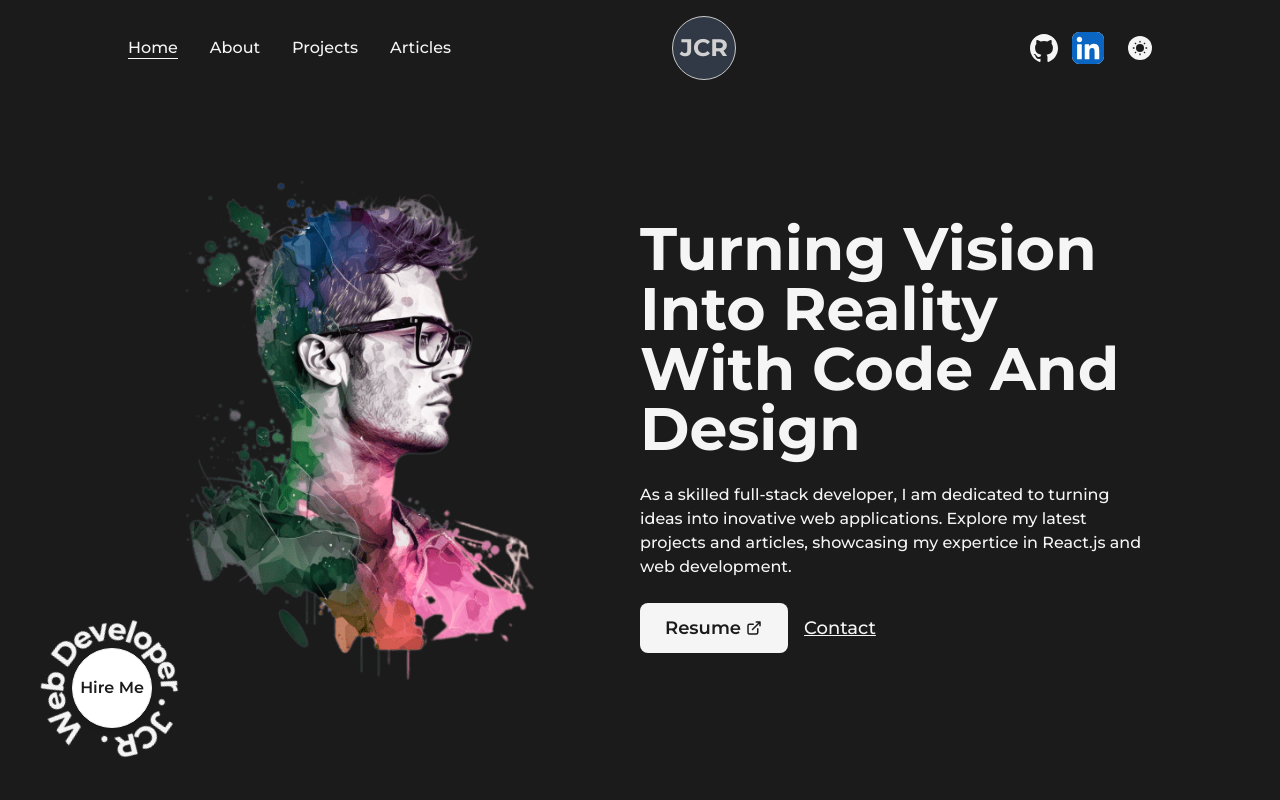
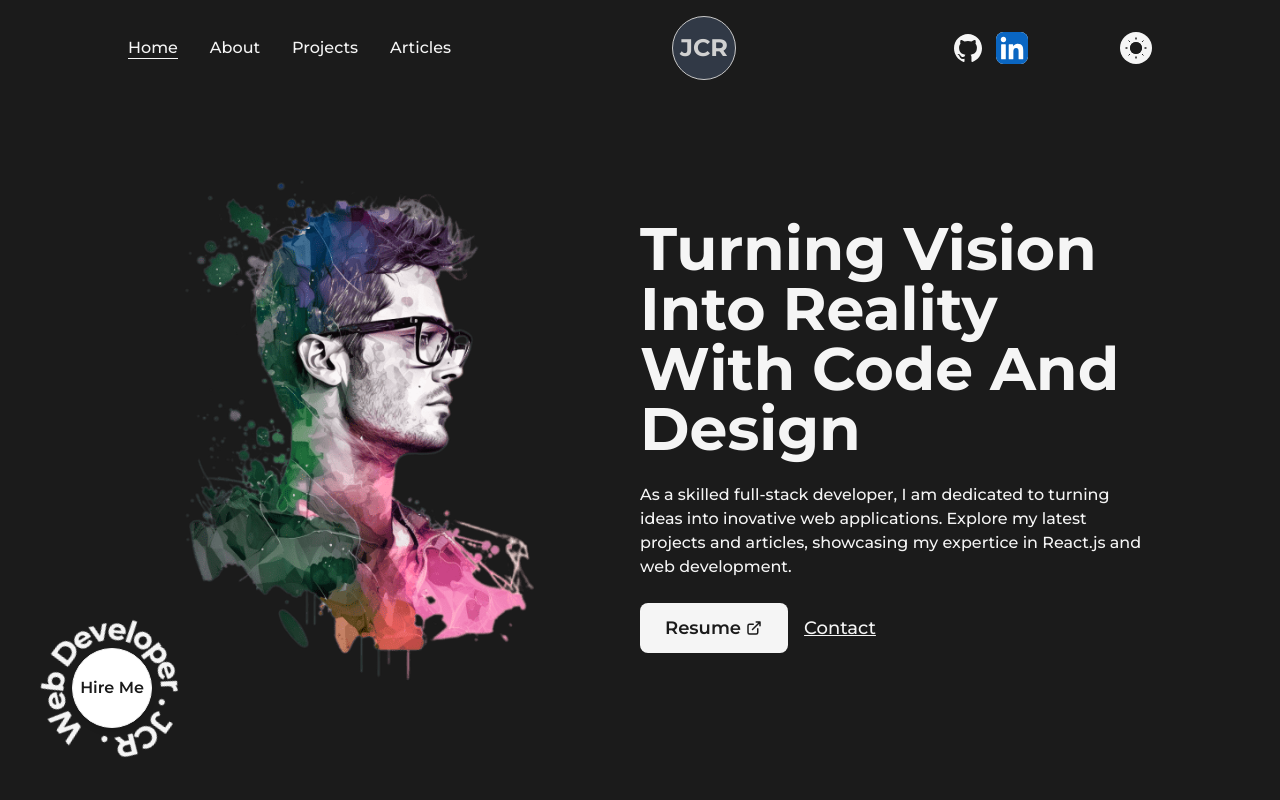
Before and after one commit to JesusC-R/portfolio, a Next.js app: page / in a window 1280 px wide. Both pictures are taken after a click on the button 1140 px from the left and 48 px from the top of the page. Shown: the top 800 px of the page. Built offline with nearby package versions, Linux system fonts and the light colour scheme.

Commit message:
Fix: Fix theme switcher animation.

```diff
--- a/src/app/components/Icons.tsx
+++ b/src/app/components/Icons.tsx
@@ -60,13 +60,45 @@ export const SunIcon: React.FC<SvgComponentProps> = ({
     className={`w-full h-auto ${className}`}
     {...rest}
   >
+    {" "}
     <g
       fill="none"
       stroke="currentColor"
       strokeDasharray={2}
       strokeLinecap="round"
       strokeLinejoin="round"
-      strokeWidth={2}
+      strokeWidth={1}
+    >
+      <path d="M12 21v1m9-10h1M12 3V2M3 12H2" />
+      <path d="m18.5 18.5.5.5m-.5-13.5L19 5m-13.5.5L5 5m.5 13.5L5 19" />
+    </g>
+    <g fill="none" fillOpacity={1}>
+      <path d="m15.22 6.03 2.53-1.94L14.56 4 13.5 1l-1.06 3-3.19.09 2.53 1.94-.91 3.06 2.63-1.81 2.63 1.81z" />
+      <path d="M13.61 5.25 15.25 4l-2.06-.05L12.5 2l-.69 1.95L9.75 4l1.64 1.25-.59 1.98 1.7-1.17 1.7 1.17z" />
+      <path d="M19.61 12.25 21.25 11l-2.06-.05L18.5 9l-.69 1.95-2.06.05 1.64 1.25-.59 1.98 1.7-1.17 1.7 1.17z" />
+      <path d="m20.828 9.731 1.876-1.439-2.366-.067L19.552 6l-.786 2.225-2.366.067 1.876 1.439L17.601 12l1.951-1.342L21.503 12z" />
+    </g>
+    <mask id="a">
+      <circle cx={12} cy={12} r={12} fill="#fff" />
+      <circle cx={22} cy={2} r={3} fill="#fff" />
+      <circle cx={22} cy={2} r={1} />
+    </mask>
+    <circle cx={12} cy={12} r={6} fill="currentColor" mask="url(#a)">
+      {
+        React.createElement("set", {
+          attributeName: "opacity",
+          begin: "0.5s",
+          to: 1,
+        }) as JSX.Element
+      }
+    </circle>
+    <g
+      fill="none"
+      stroke="currentColor"
+      strokeDasharray={2}
+      strokeLinecap="round"
+      strokeLinejoin="round"
+      strokeWidth={1}
     >
       <path d="M12 21v1m9-10h1M12 3V2M3 12H2">
         <animate
@@ -206,7 +238,7 @@ export const SunIcon: React.FC<SvgComponentProps> = ({
         React.createElement("set", {
           attributeName: "opacity",
           begin: "0.5s",
-          to: 0,
+          to: 1,
         }) as JSX.Element
       }
       <animate
@@ -214,7 +246,7 @@ export const SunIcon: React.FC<SvgComponentProps> = ({
         attributeName="r"
         begin="0.1s"
         dur="0.4s"
-        values="6;10"
+        values="6;4"
       />
     </circle>
   </svg>
@@ -279,7 +311,7 @@ export const MoonIcon: React.FC<SvgComponentProps> = ({
         React.createElement("set", {
           attributeName: "opacity",
           begin: "0.6s",
-          to: 0,
+          to: 1,
         }) as JSX.Element
       }
     </g>
@@ -527,7 +559,10 @@ export const MiscellaneousIcon: React.FC<SvgComponentProps> = ({
   </svg>
 );
 
-export const LinkArrowIcon: React.FC<SvgComponentProps> = ({ className, ...rest }) => (
+export const LinkArrowIcon: React.FC<SvgComponentProps> = ({
+  className,
+  ...rest
+}) => (
   <svg
     xmlns="http://www.w3.org/2000/svg"
     width="1em"
--- a/src/app/components/NavBar.tsx
+++ b/src/app/components/NavBar.tsx
@@ -68,11 +68,11 @@ const NavBar = () => {
 
         <button
           onClick={() => setMode(mode === "light" ? "dark" : "light")}
-          className={`ml-3 flex items-center justify-center rounded-full p-1
+          className={`ml-[5rem] flex items-center justify-center rounded-full p-1 text-2xl
           ${mode === "light" ? "bg-dark text-light" : "bg-light text-dark"}`}
         >
           {mode === "dark" ? (
-            <SunIcon className="fill-dark" />
+            <SunIcon className="fill-light" />
           ) : (
             <MoonIcon className="fill-dark" />
           )}
```
